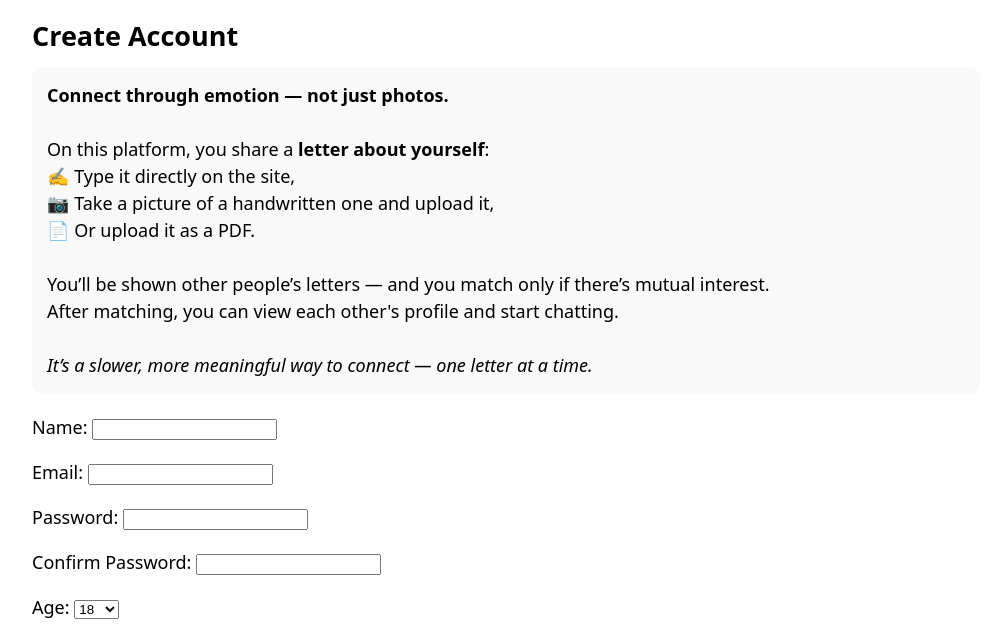
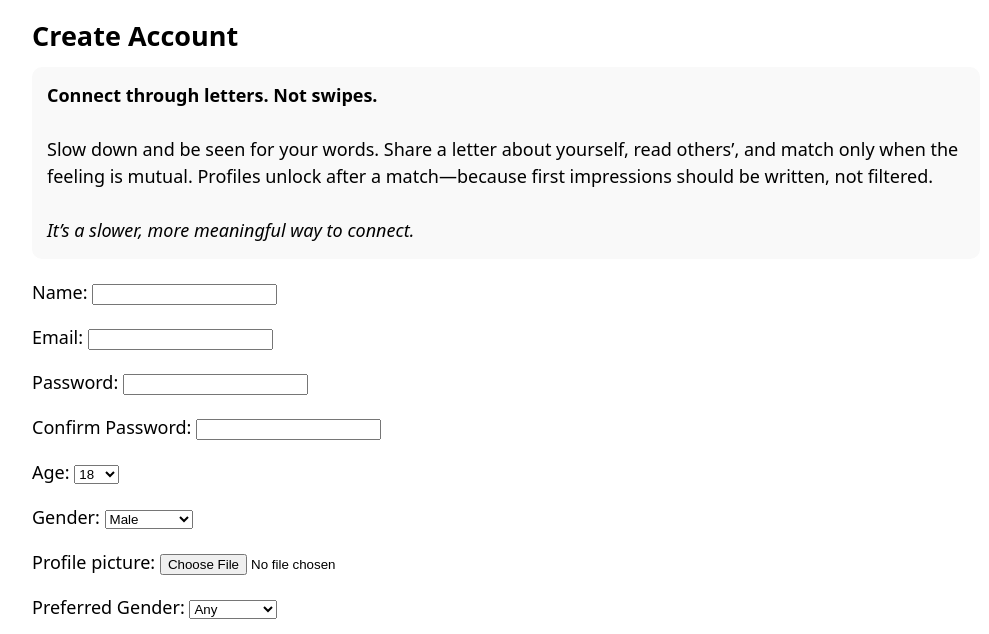
Before and after one commit to thisisalik/my-django-website, a Django app: page /register/ in a window 1280 px wide. Shown: the top 634 px of the page, without its empty margins (134-1123 px from the left). Run offline with Django 5.2, Linux system fonts and the light colour scheme; data that the repository does not hold is empty; some libraries are stand-ins or nearby versions.

Commit message:
latest version

```diff
--- a/core/templates/register.html
+++ b/core/templates/register.html
@@ -17,14 +17,9 @@
 {# (No messages loop) #}
 
 <div class="box">
-  <strong>Connect through emotion — not just photos.</strong><br><br>
-  On this platform, you share a <strong>letter about yourself</strong>:<br>
-  ✍️ Type it directly on the site,<br>
-  📷 Take a picture of a handwritten one and upload it,<br>
-  📄 Or upload it as a PDF.<br><br>
-  You’ll be shown other people’s letters — and you match only if there’s mutual interest.<br>
-  After matching, you can view each other's profile and start chatting.<br><br>
-  <em>It’s a slower, more meaningful way to connect — one letter at a time.</em>
+  <strong>Connect through letters. Not swipes.</strong><br><br>
+  Slow down and be seen for your words. Share a letter about yourself, read others’, and match only when the feeling is mutual. Profiles unlock after a match—because first impressions should be written, not filtered.<br><br>
+  <em>It’s a slower, more meaningful way to connect.</em>
 </div>
 
 <form method="post" enctype="multipart/form-data">
```
